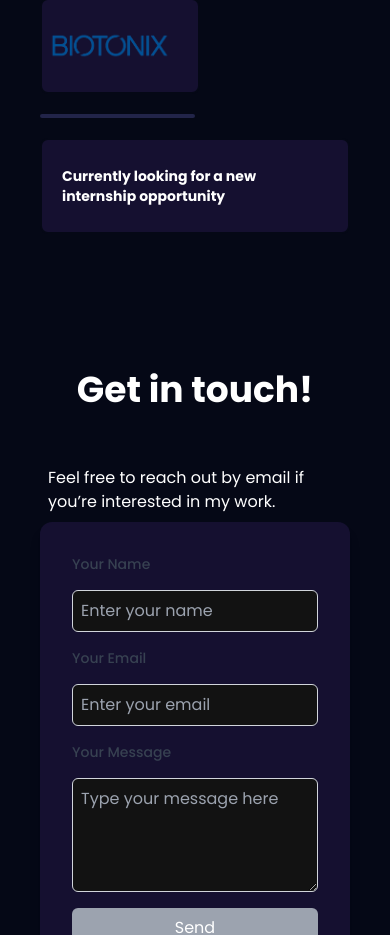
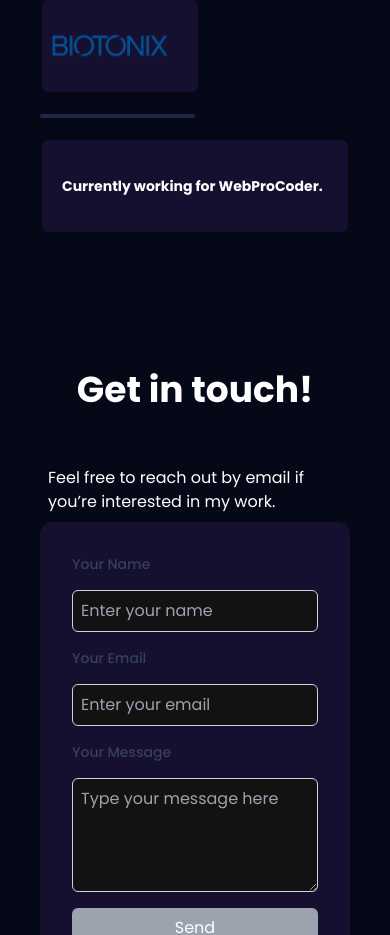
Before and after one commit to ArkAow/tom-charpentier-portfolio, a React (Vite) app: page / in a window 390 px wide. Shown: the part 3057-3992 px from the top of the page. Built offline with nearby package versions, Linux system fonts and the light colour scheme.

Commit message:
Added new compagny cards

```diff
--- a/src/components/CompagnyCards.jsx
+++ b/src/components/CompagnyCards.jsx
@@ -1,6 +1,7 @@
 import React from "react";
 import LimogesCompanyCards from "./compagnyCards/LimogesCompagnyCard";
 import BiotonixCompanyCard from "./compagnyCards/BiotonixCompagnyCard";
+import CurrentCompanyCards from "./compagnyCards/CurrentCompagnyCard";
 
 export default function CompanyCards() {
   return (
@@ -11,18 +12,7 @@ export default function CompanyCards() {
 
       <hr className="w-1/2 border-t-4 border-accent rounded-xl"/>
 
-      {/* En recherche */}
-      <div className="min-w-40 w-full sm:w-1/2 group relative h-24 z-10 rounded-lg border-2 border-primary bg-tertiary
-            overflow-hidden transition-grow duration-300 hover:border-[rgba(249,249,249,0.7)]">
-
-        <div className="z-10 absolute left-5 top-1/2 transform -translate-y-1/2 text-white text-sm font-bold">
-          <p className="text-left pr-5">
-              Currently looking for a new internship opportunity
-              <br/>
-              <span className="font-medium hidden md:flex">16 weeks - from February 24 to June 14, 2025</span>
-          </p>
-        </div>
-      </div >
+      <CurrentCompanyCards compagnyName={"WebProCoder"}/>
     </div>
   );
 }
--- /dev/null
+++ b/src/components/compagnyCards/CurrentCompagnyCard.jsx
@@ -0,0 +1,18 @@
+import React from "react";
+
+export default function CurrentCompanyCards({compagnyName}) {
+
+    return (
+        <>
+            {/* En recherche */}
+            <div className="min-w-40 w-full sm:w-1/2 group relative h-24 z-10 rounded-lg border-2 border-primary bg-tertiary
+                overflow-hidden transition-grow duration-300 hover:border-[rgba(249,249,249,0.7)]">
+                <div className="z-10 absolute left-5 top-1/2 transform -translate-y-1/2 text-white text-sm font-bold">
+                <p className="text-left pr-5">
+                    Currently working for {compagnyName}.
+                </p>
+                </div>
+            </div >
+        </>
+    );
+}
--- /dev/null
+++ b/src/components/compagnyCards/LookingForCompagnyCard.jsx
@@ -0,0 +1,20 @@
+import React from "react";
+
+export default function LookingForCompanyCards({weekLenght, startingDate, endingDate}) {
+
+    return (
+        <>
+            {/* En recherche */}
+            <div className="min-w-40 w-full sm:w-1/2 group relative h-24 z-10 rounded-lg border-2 border-primary bg-tertiary
+                overflow-hidden transition-grow duration-300 hover:border-[rgba(249,249,249,0.7)]">
+                <div className="z-10 absolute left-5 top-1/2 transform -translate-y-1/2 text-white text-sm font-bold">
+                <p className="text-left pr-5">
+                    Currently looking for a new internship opportunity
+                    <br/>
+                    <span className="font-medium hidden md:flex">{weekLenght} weeks - from {startingDate} to {endingDate}</span>
+                </p>
+                </div>
+            </div >
+        </>
+    );
+}
```
